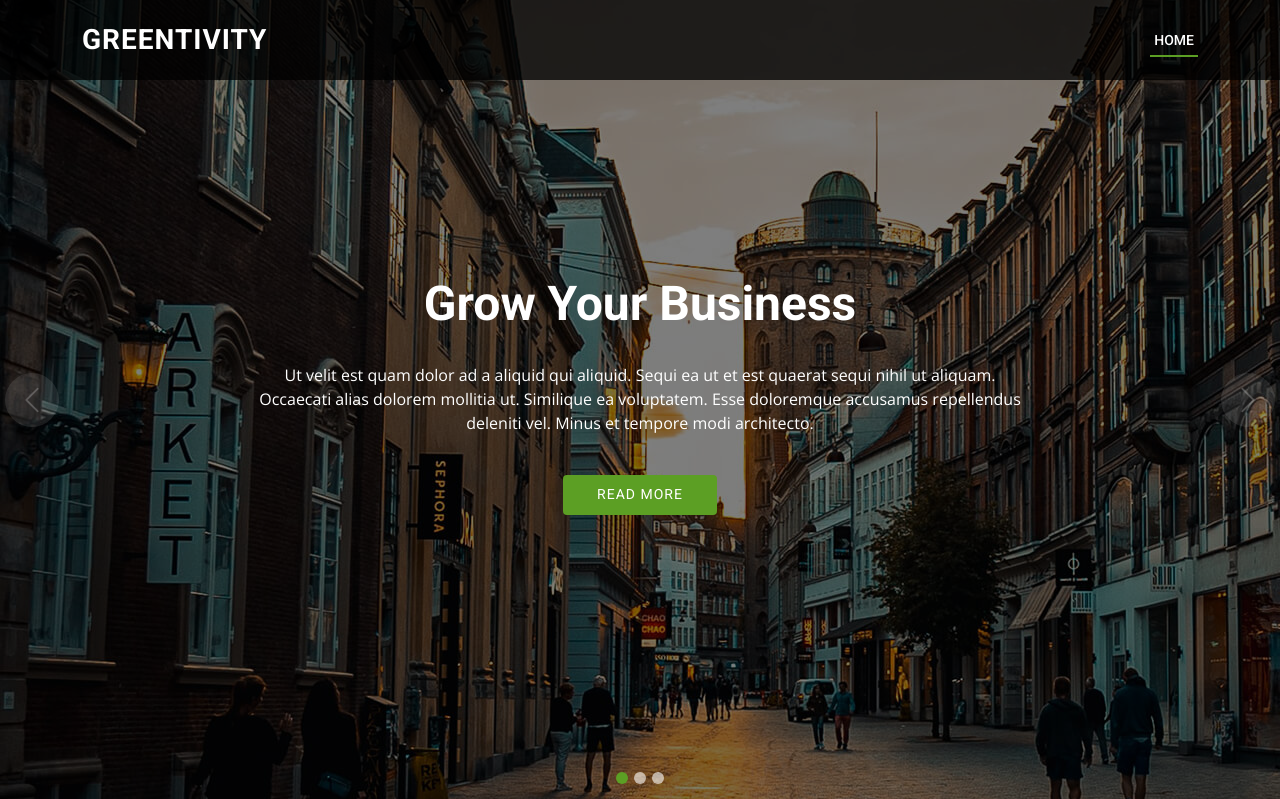
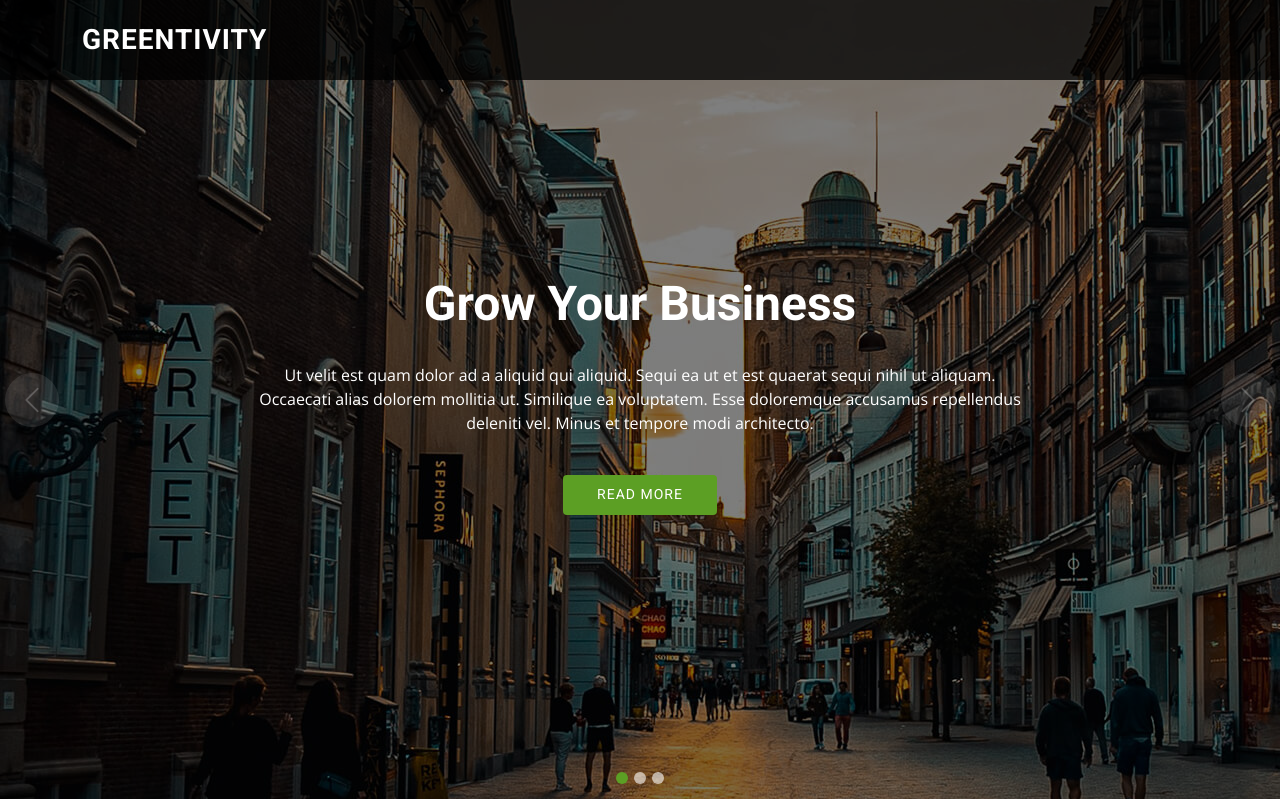
Before and after one commit to ThomasArenas/Hackaton, a PHP site: page / in a window 1280 px wide. Shown: the top 799 px of the page. Run offline with PHP 8.4, Linux system fonts and the light colour scheme; data that the repository does not hold is empty.

Commit message:
Update header.php

```diff
--- a/header.php
+++ b/header.php
@@ -3,12 +3,9 @@
   <header id="header" class="fixed-top d-flex align-items-center">
     <div class="container d-flex align-items-center justify-content-between">
 
-      <h1 class="logo"><a href="index.html">Greentivity</a></h1>
+      <h1 class="logo"><a href="index.php">Greentivity</a></h1>
 
       <nav id="navbar" class="navbar">
-        <ul>
-          <li><a class="nav-link scrollto active" href="#hero">Home</a></li>
-        </ul>
         <i class="bi bi-list mobile-nav-toggle"></i>
       </nav><!-- .navbar -->
 
```
